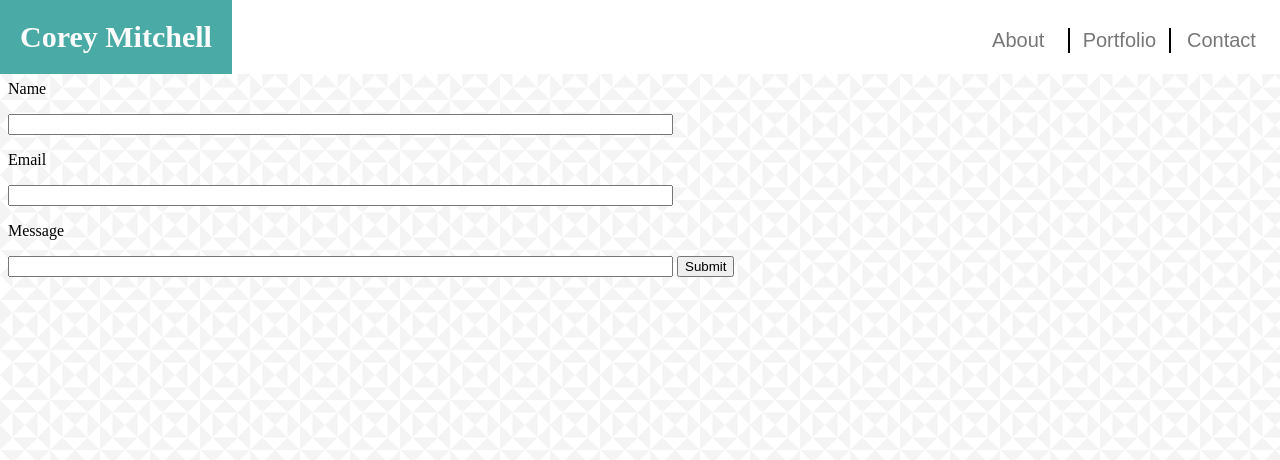
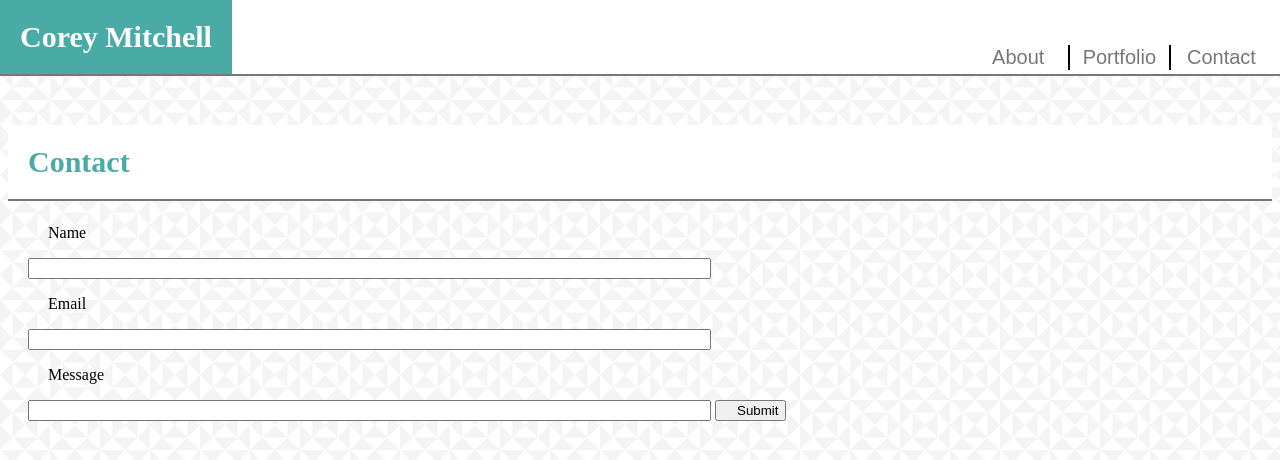
Before and after one commit to corey-mitchell/Basic-Portfolio, a plain HTML site: page contact.html in a window 1280 px wide. Shown: the top 460 px of the page. Drawn offline with Linux system fonts and the light colour scheme.

Commit message:
starting css for contact page

```diff
--- a/assets/css/style.css
+++ b/assets/css/style.css
@@ -36,6 +36,7 @@ body{
     border-left: none;
     z-index: 1;
 }
+
 /*gets rid of the right side border left on the last button*/
 #c-button{
     border-right: none;
@@ -54,7 +55,7 @@ body{
     font-size: 30px;
     padding: 20px;
     z-index: 0;
-
+    box-shadow: 0px 2px #777777;
 }
 
 /*about me content*/
@@ -85,6 +86,22 @@ body{
 }
 
 /*contact content*/
-#contact{
+#h2 {
+    position: relative;
+    top: 100px;
+    padding: 20px;
+    background-color: white;
+    color: #4aaaa5;
+    box-shadow: 0px 2px #777777;
+    font-family: 'Times New Roman', Times, serif;
+    font-size: 30px;
+
+}
+
+.contact{
     clear:both;
+    position: relative;
+    top: 100px;
+    left: 20px;
+    padding-left: 20px;
 }
--- a/contact.html
+++ b/contact.html
@@ -20,16 +20,16 @@
 
             <p class="header-fill">#</p>
 
-        <h2 id="contact">Contact</h2>
-            <p>Name</p>
-                <input type="text" name="nametexbox" size="80">
+        <h2 id="h2">Contact</h2>
+            <p class="contact">Name</p>
+                <input class="contact" type="text" name="nametexbox" size="80">
 
-            <p>Email</p>
-                <input type="text" name="nametexbox" size="80">
+            <p class="contact">Email</p>
+                <input class="contact" type="text" name="nametexbox" size="80">
 
-            <p>Message</p>
-                <input type="text" name="nametexbox" size="80">
+            <p class="contact">Message</p>
+                <input class="contact" type="text" name="nametexbox" size="80">
 
-                <button>Submit</button>
+                <button class="contact">Submit</button>
     </body>
 </html>
```
